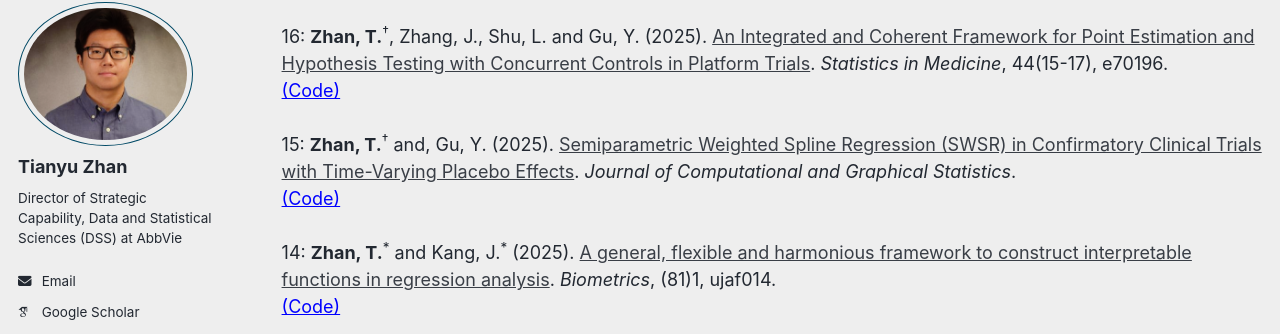
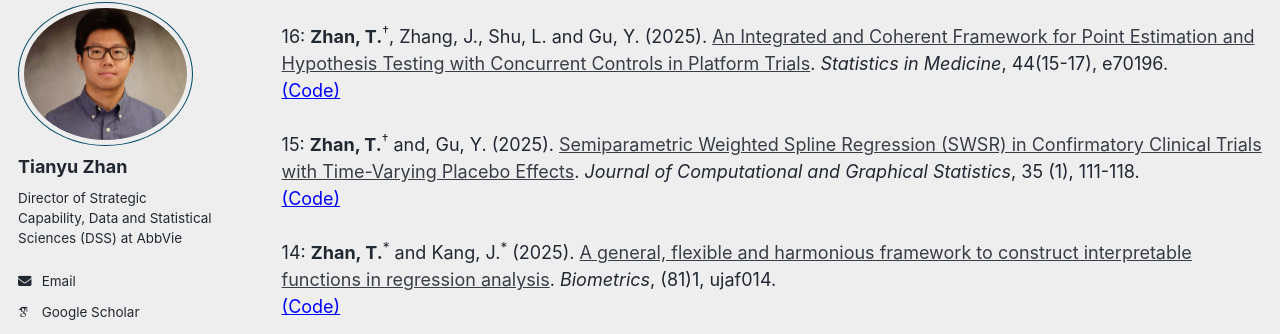
Before and after one commit to tian-yu-zhan/tian-yu-zhan.github.io, a Jekyll site: the page built from _pages/publications.html, in a window 1280 px wide and 900 px high, scrolled down 309 px. Shown: the part 99-433 px from the top of the window. Built offline with Jekyll 4.4.1, drawn with Linux system fonts in a browser that asks for light colours; some web fonts are replaced; a script bundle is joined from its source files by our own code; library files that are not in the unit come from our copies.

Commit message:
Update publications.html

```diff
--- a/_pages/publications.html
+++ b/_pages/publications.html
@@ -22,7 +22,7 @@ author_profile: true
 <a href="https://github.com/tian-yu-zhan/Analysis_Platform_Trials" target="_blank" style="color: blue;">(Code)</a>
 <br>
 <br>
-15: <strong>Zhan, T.</strong><sup>†</sup> and, Gu, Y. (2025). <a href="https://www.tandfonline.com/doi/abs/10.1080/10618600.2025.2507428" target="_blank">Semiparametric Weighted Spline Regression (SWSR) in Confirmatory Clinical Trials with Time-Varying Placebo Effects</a>. <em>Journal of Computational and Graphical Statistics</em>.
+15: <strong>Zhan, T.</strong><sup>†</sup> and, Gu, Y. (2025). <a href="https://www.tandfonline.com/doi/abs/10.1080/10618600.2025.2507428" target="_blank">Semiparametric Weighted Spline Regression (SWSR) in Confirmatory Clinical Trials with Time-Varying Placebo Effects</a>. <em>Journal of Computational and Graphical Statistics</em>, 35 (1), 111-118.
 <br>
 <a href="https://github.com/tian-yu-zhan/SWSR" target="_blank" style="color: blue;">(Code)</a>
 <br>
```
